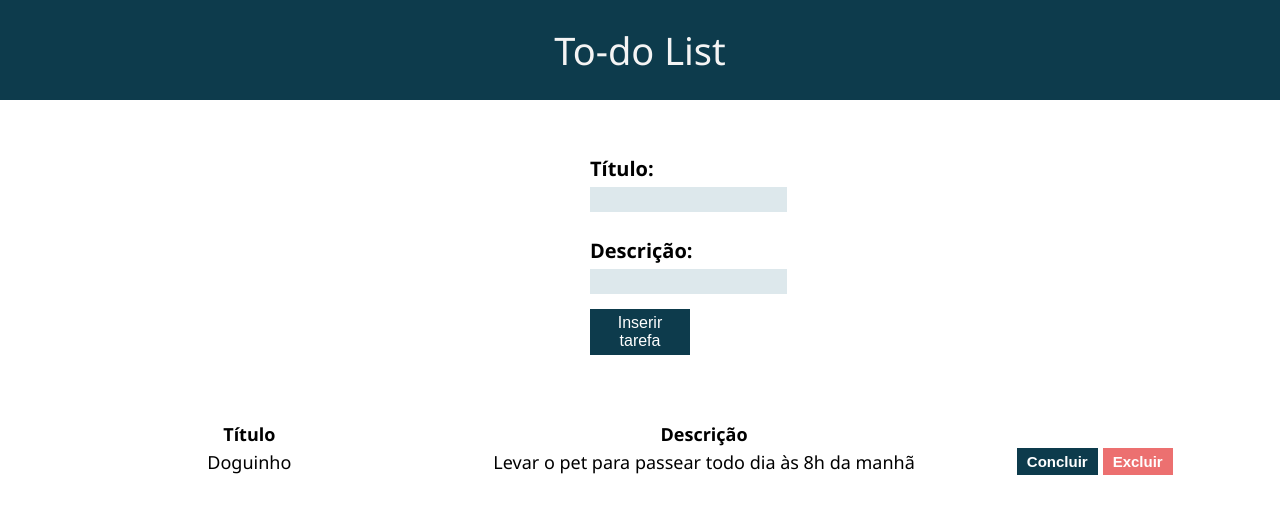
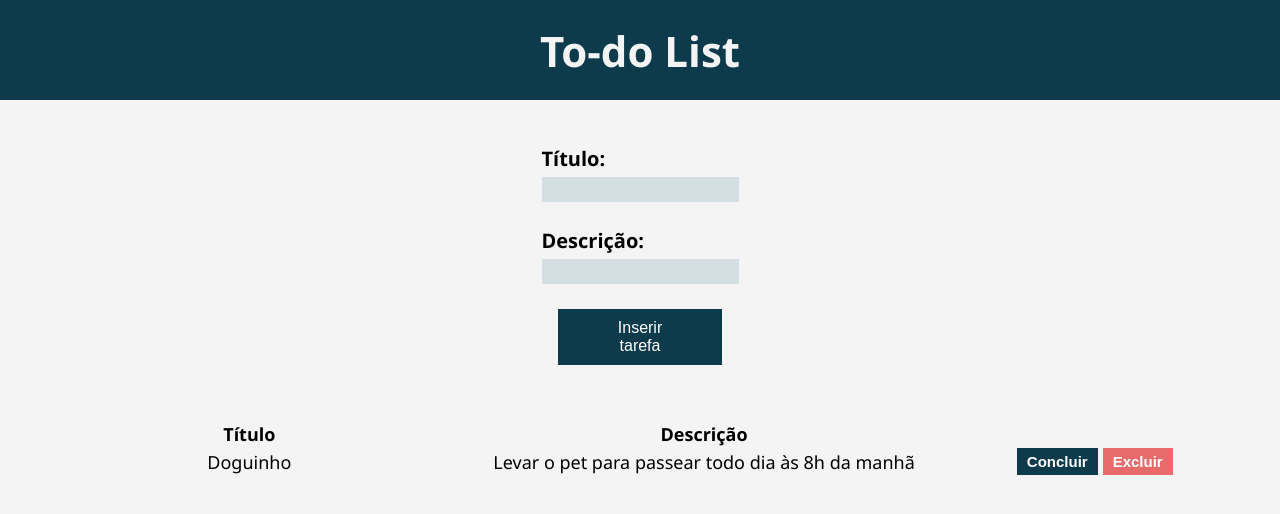
Before and after one commit to v-giorgio/aula-js-dom, a website with bundled scripts: page public/index.html in a window 1280 px wide. Built offline with nearby package versions, Linux system fonts and the light colour scheme; data requests are answered from the project's data file.

Commit message:
alterações na stylesheet

```diff
--- a/assets/styles.css
+++ b/assets/styles.css
@@ -69,6 +69,7 @@
 
 .form-body {
   margin: 0;
+  background-color: #f4f4f4;
 }
 
 header {
@@ -82,8 +83,9 @@ header {
 }
 
 header h1 {
-  font-size: 38px;
+  font-size: 42px;
   font-weight: 400;
+  font-weight: bold;
   font-family: "Segoe UI", Tahoma, Geneva, Verdana, sans-serif;
   margin: 0;
 }
@@ -92,7 +94,7 @@ form {
   margin-top: 100px;
   display: flex;
   justify-content: center;
-  align-items: flex-start;
+  align-items: center;
   flex-direction: column;
   position: relative;
   margin-left: auto;
@@ -130,8 +132,9 @@ form div input {
 form button {
   border: none;
   color: #fff;
-  padding: 5px 20px;
+  padding: 10px 60px;
   font-size: 16px;
+  margin-top: 10px;
   background-color: #0d3b4c;
   text-align: center;
 }
```
